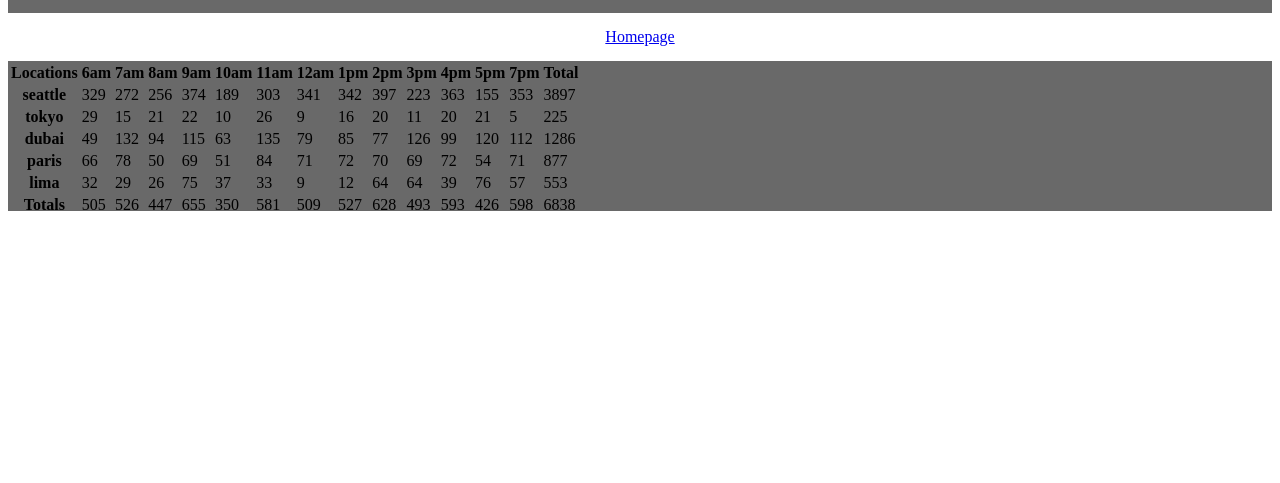
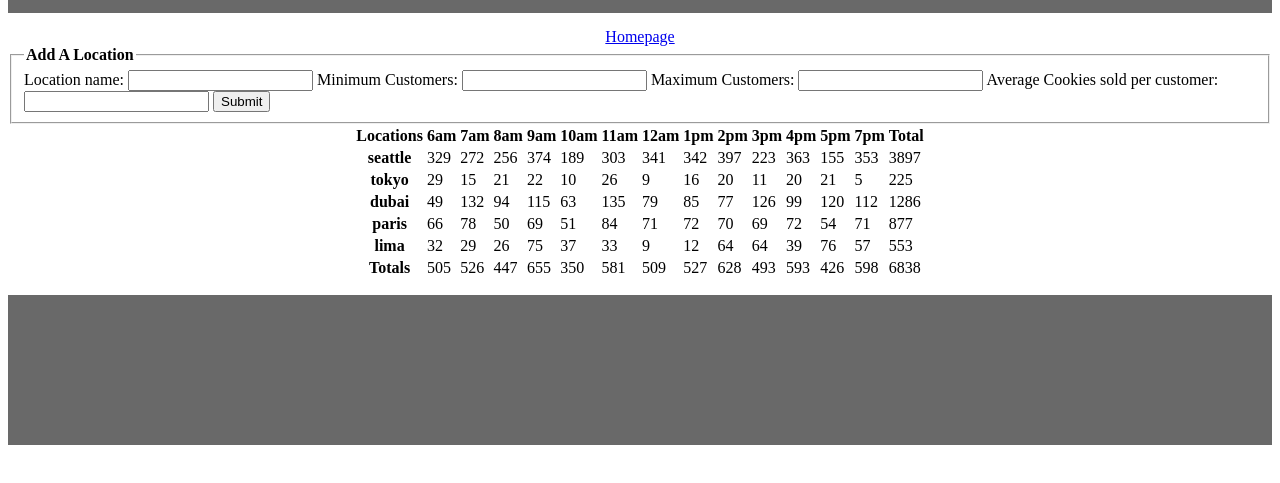
Before and after one commit to VadenGrey/cookie-stand, a plain HTML site: page sales.html in a window 1280 px wide. Shown: the part 95-578 px from the top of the page. Drawn offline with Linux system fonts and the light colour scheme.

Commit message:
added form without functionality

```diff
--- a/app.js
+++ b/app.js
@@ -25,13 +25,23 @@ let lima = new Location('lima', 2, 16, 4.6);
 let locArray = [seattle, tokyo, dubai, paris, lima];
 
 
-//wtf?
+// form pushes id into locArray
+
+let getId = document.getElementById('form');
+getId.addEventListener('submit', function (event) {
+  event.preventDefault(); //prevents page refresh
+  console.log("form submitted");
+  locArray.push(new Location(event.target.location_name.value, event.target.low_cust.value, event.target.high_cust.value, event.target.avg_cook.value))
+
+})
+
+
 // let x = document.getElementById(locArray[0].locName);
 // console.log(x)
 // x.innerHTML = '<li>thing</li>'
 
 // table header
-document.write('<table><tr>');
+document.write('<table id="table"><tr>');
 for (let i = 0; i < tableHours.length; i++) {
   document.write('<th>' + tableHours[i] + '</th>');
 }
--- a/index.html
+++ b/index.html
@@ -42,7 +42,6 @@
 </body>
 
 <footer>
-    <script src="app.js"></script>
 </footer>
 
 </html>
--- a/sales.html
+++ b/sales.html
@@ -16,11 +16,29 @@
 
 <body>
     <a href="./index.html">Homepage</a>
+
+    <form id="form">
+        <fieldset>
+            <legend><b>Add A Location</b></legend>
+            <label>Location name:</label>
+                <input type="text" name="location_name">
+            <label>Minimum Customers:</label>
+                <input type="number" name="low_cust">
+            <label>Maximum Customers:</label>
+                <input type="number" id="high_cust">
+            <label>Average Cookies sold per customer:</label>
+                <input type="number" id="avg_cook">
+                <input type="submit">
+        </fieldset>
+
+    </form>
+
+    <script src="app.js"></script>
 </body>
 
 
 <footer>
-    <script src="app.js"></script>
+
 </footer>
 
 
```
